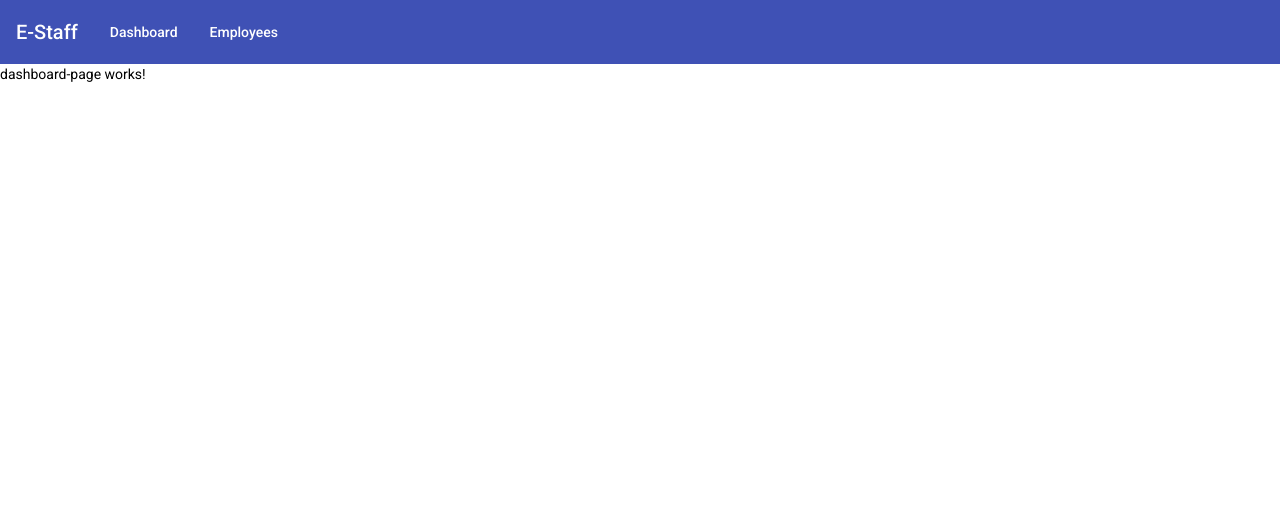
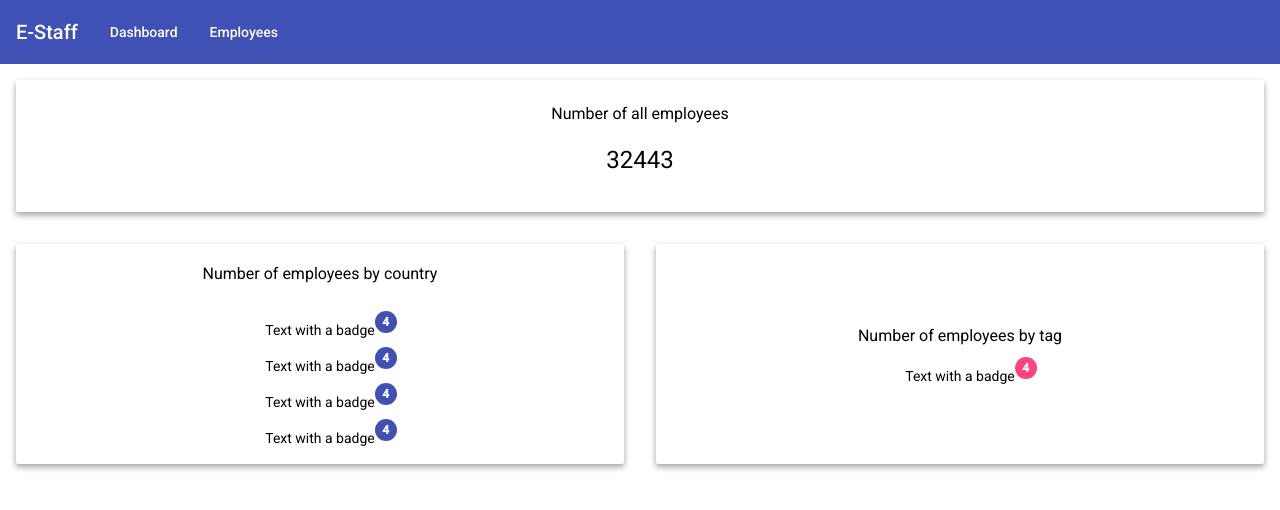
Before and after one commit to defint/e-staff-fe, an Angular app: page /dashboard in a window 1280 px wide. Shown: the top 510 px of the page. Built offline with nearby package versions, Linux system fonts and the light colour scheme.

Commit message:
Add dashboard screen

```diff
--- a/src/app/dashboard/dashboard-page/dashboard-page.component.css
+++ b/src/app/dashboard/dashboard-page/dashboard-page.component.css
@@ -0,0 +1,25 @@
+.tile {
+  flex: 1;
+  min-height: 100px;
+
+  background: #fff;
+  border-radius: 2px;
+  margin: 1rem;
+  position: relative;
+  width: 300px;
+  box-shadow: 0 3px 6px rgba(0, 0, 0, 0.16), 0 3px 6px rgba(0, 0, 0, 0.23);
+  padding: 1rem;
+
+  display: flex;
+  justify-content: center;
+  align-items: center;
+  flex-direction: column;
+}
+
+.row {
+  display: flex;
+}
+
+.row-item {
+  margin: 1rem;
+}
--- a/src/app/dashboard/dashboard-page/dashboard-page.component.html
+++ b/src/app/dashboard/dashboard-page/dashboard-page.component.html
@@ -1 +1,32 @@
-<p>dashboard-page works!</p>
+<div class="row">
+    <div class="tile">
+        <h3>Number of all employees</h3>
+        <h1>32443</h1>
+    </div>
+</div>
+
+
+<div class="row">
+    <div class="tile">
+        <h3>Number of employees by country</h3>
+        <div class="row-item">
+            <span matBadge="4" matBadgeOverlap="false">Text with a badge</span>
+        </div>
+        <div>
+            <span matBadge="4" matBadgeOverlap="false">Text with a badge</span>
+        </div>
+
+        <div class="row-item">
+            <span matBadge="4" matBadgeOverlap="false">Text with a badge</span>
+        </div>
+        <div>
+            <span matBadge="4" matBadgeOverlap="false">Text with a badge</span>
+        </div>
+    </div>
+    <div class="tile">
+        <h3>Number of employees by tag</h3>
+        <div>
+            <span matBadge="4" matBadgeOverlap="false" matBadgeColor="accent">Text with a badge</span>
+        </div>
+    </div>
+</div>
--- a/src/app/dashboard/dashboard-page/dashboard-page.component.ts
+++ b/src/app/dashboard/dashboard-page/dashboard-page.component.ts
@@ -1,15 +1,12 @@
-import { Component, OnInit } from '@angular/core';
+import { Component, OnInit } from "@angular/core";
 
 @Component({
-  selector: 'app-dashboard-page',
-  templateUrl: './dashboard-page.component.html',
-  styleUrls: ['./dashboard-page.component.css']
+  selector: "app-dashboard-page",
+  templateUrl: "./dashboard-page.component.html",
+  styleUrls: ["./dashboard-page.component.css"]
 })
 export class DashboardPageComponent implements OnInit {
+  constructor() {}
 
-  constructor() { }
-
-  ngOnInit(): void {
-  }
-
+  ngOnInit(): void {}
 }
--- a/src/app/dashboard/dashboard.module.ts
+++ b/src/app/dashboard/dashboard.module.ts
@@ -1,9 +1,11 @@
 import { NgModule } from "@angular/core";
 import { CommonModule } from "@angular/common";
+import { MatGridListModule } from "@angular/material/grid-list";
+import { MatBadgeModule } from "@angular/material/badge";
 import { DashboardPageComponent } from "./dashboard-page/dashboard-page.component";
 
 @NgModule({
   declarations: [DashboardPageComponent],
-  imports: [CommonModule]
+  imports: [CommonModule, MatGridListModule, MatBadgeModule]
 })
 export class DashboardModule {}
```
